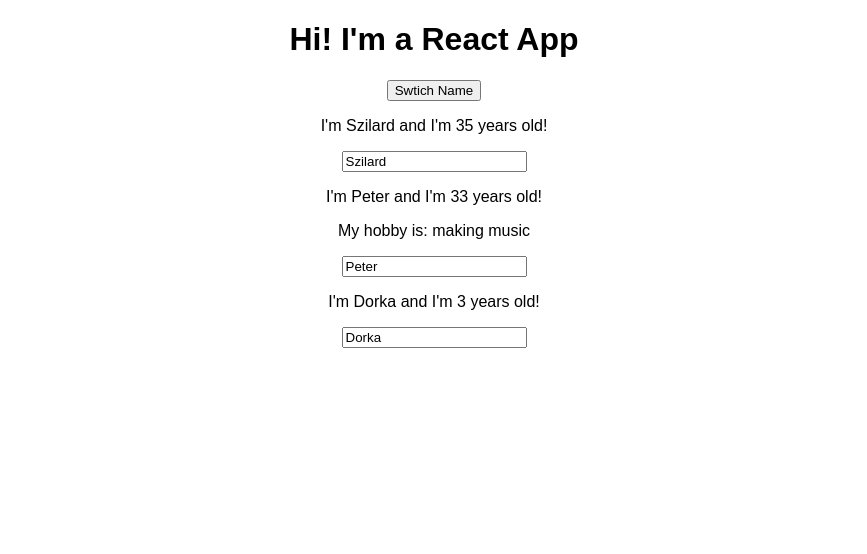
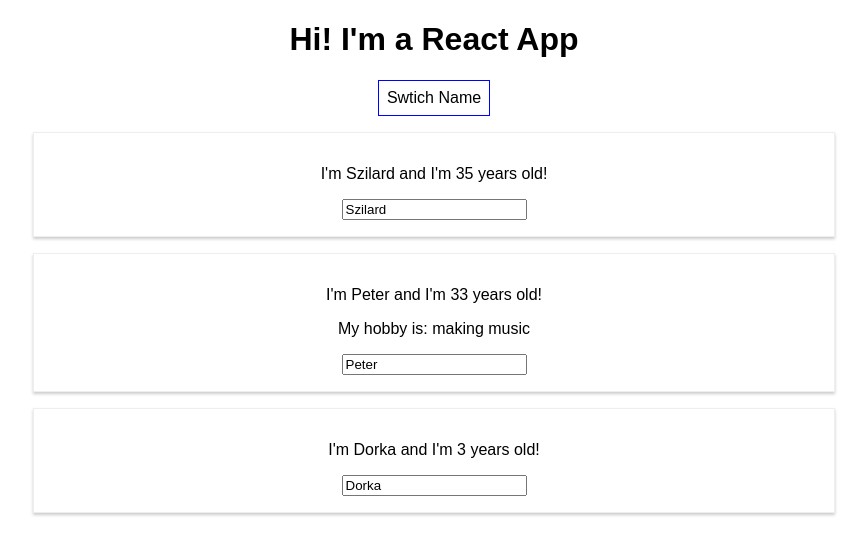
Before and after one commit to r0nuh/react-practice, a React (Create React App) app: page / in a window 1280 px wide. Shown: the top 554 px of the page, without its empty margins (206-1073 px from the left). Built offline with nearby package versions, Linux system fonts and the light colour scheme.

Commit message:
add styling with stylesheet and in-line styling

```diff
--- a/src/App.js
+++ b/src/App.js
@@ -22,10 +22,20 @@
   }
 
   render() {
+    const style = {
+      backgroundColor: 'white',
+      font: 'inherit',
+      border: '1px solid blue',
+      padding: '8px',
+      cursor: 'pointer'
+    }
+
     return (
       <div className="App">
         <h1>Hi! I'm a {this.props.appName}</h1>
-        <button onClick={this.handleNameChange.bind(this, 'Hunor')}>Swtich Name</button>
+        <button
+          style={style}
+          onClick={this.handleNameChange.bind(this, 'Hunor')}>Swtich Name</button>
         {/* <button onClick={() => this.handleNameChange('Hunor!')}>Swtich Name</button>         */}
         <Person
           name={this.state.persons[0].name}
--- /dev/null
+++ b/src/Person/Person.css
@@ -0,0 +1,8 @@
+.Person {
+    width: 60%;
+    margin: 16px auto;
+    border: 1px solid #eee;
+    box-shadow: 0 2px 3px #ccc;
+    padding: 16px;
+    text-align: center;
+}
--- a/src/Person/Person.js
+++ b/src/Person/Person.js
@@ -1,8 +1,10 @@
 import React from 'react';
+
+import './Person.css';
 
 const person = (props) => {
     return (
-        <div>
+        <div className="Person">
             <p onClick={props.click}>I'm {props.name} and I'm {props.age} years old!</p>
             <p>{props.children}</p>
             <input type="text" onChange={props.changed} value={props.name}/>
```
